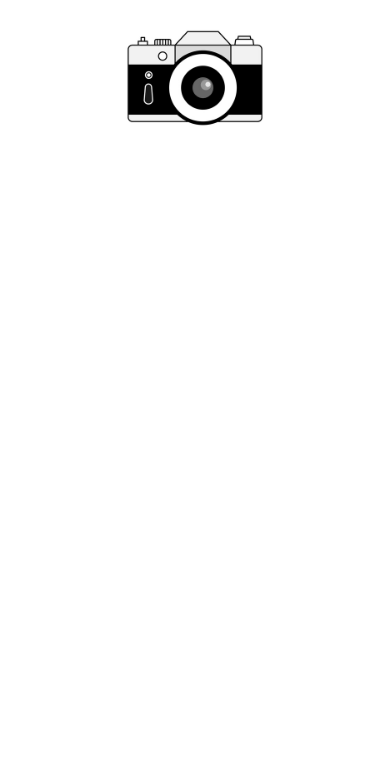
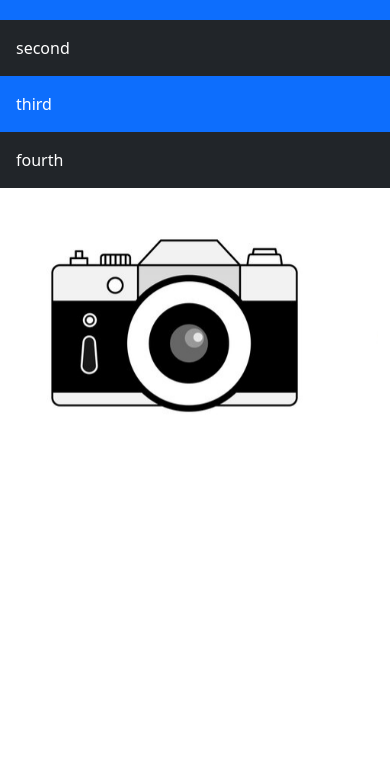
Before and after one commit to Nysa-Patel/bootstrap, a plain HTML site: page index.html in a window 390 px wide. Shown: the part 77-844 px from the top of the page. Drawn offline with nearby package versions, Linux system fonts and the light colour scheme.

Commit message:
Update index.html

```diff
--- a/index.html
+++ b/index.html
@@ -1,17 +1,58 @@
 <!DOCTYPE html>
 <html lang="en">
 <head>
-    <meta charset="UTF-8">
-    <meta name="viewport" content="width=device-width, initial-scale=1.0">
-    <link href="style.css" rel="stylesheet" type="text/css"/>
-    <title>Document</title>
+  <title>Bootstrap Example</title>
+  <meta charset="utf-8">
+  <meta name="viewport" content="width=device-width, initial-scale=1">
+  <link href="https://cdn.jsdelivr.net/npm/bootstrap@5.3.3/dist/css/bootstrap.min.css" rel="stylesheet">
+  <script src="https://cdn.jsdelivr.net/npm/bootstrap@5.3.3/dist/js/bootstrap.bundle.min.js"></script>
 </head>
 <body>
     <div class = "container">
+
     <center><h1>First Bootstrap Website </h1></center>
-    <center><img src = "cam.jpg" width = "200"></center>
+    <!--First part-->
+    <div class = "row">
+        <div class="col-sm-3 p-3 bg-primary text-white">first</div>
+    <div class="col-sm-3 p-3 bg-dark text-white">second</div>
+    <div class="col-sm-3 p-3 bg-primary text-white">third</div>
+    <div class="col-sm-3 p-3 bg-dark text-white">fourth</div>
+    </div>
+
+    <!--Part two-->
+   <!-- Carousel -->
+<div id="demo" class="carousel slide" data-bs-ride="carousel">
+
+    <!-- Indicators/dots -->
+    <div class="carousel-indicators">
+      <button type="button" data-bs-target="#demo" data-bs-slide-to="0" class="active"></button>
+      <button type="button" data-bs-target="#demo" data-bs-slide-to="1"></button>
+      <button type="button" data-bs-target="#demo" data-bs-slide-to="2"></button>
+    </div>
+
+    <!-- The slideshow/carousel -->
+    <div class="carousel-inner">
+      <div class="carousel-item active">
+        <img src="cam.jpg" alt="Los Angeles" class="d-block w-100" width="200px ">
+      </div>
+      <div class="carousel-item">
+        <img src="flash.jpeg" alt="Chicago" class="d-block w-100" width="200px ">
+      </div>
+      <div class="carousel-item">
+        <img src="thumb.jpg" alt="New York" class="d-block w-100" width="200px ">
+      </div>
+    </div>
+
+    <!-- Left and right controls/icons -->
+    <button class="carousel-control-prev" type="button" data-bs-target="#demo" data-bs-slide="prev">
+      <span class="carousel-control-prev-icon"></span>
+    </button>
+    <button class="carousel-control-next" type="button" data-bs-target="#demo" data-bs-slide="next">
+      <span class="carousel-control-next-icon"></span>
+    </button>
+  </div>
+
 
 </div>
-    <script urc="script.js"></script>
 </body>
 </html>
```
